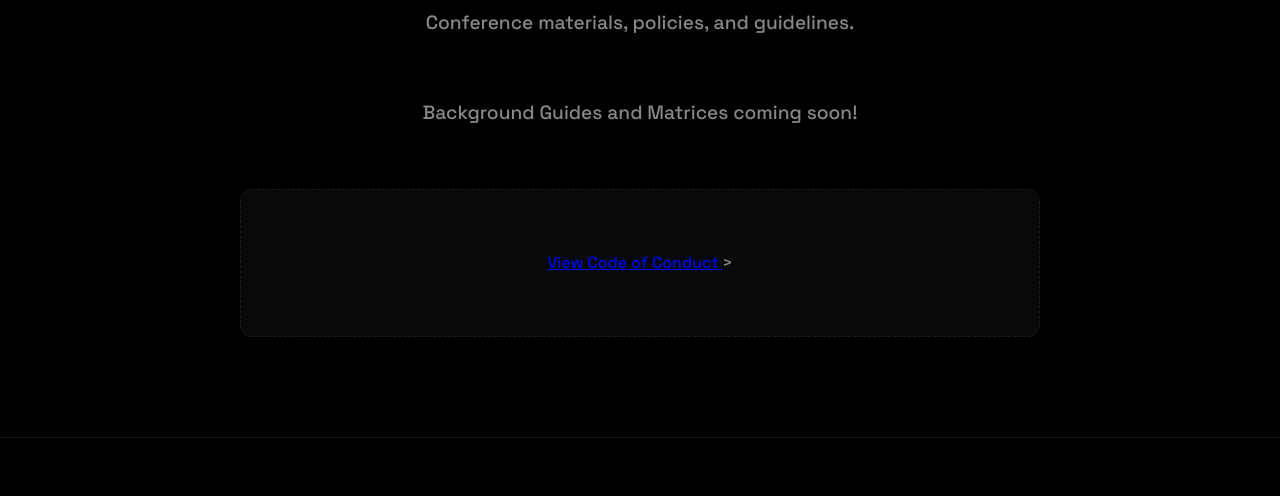
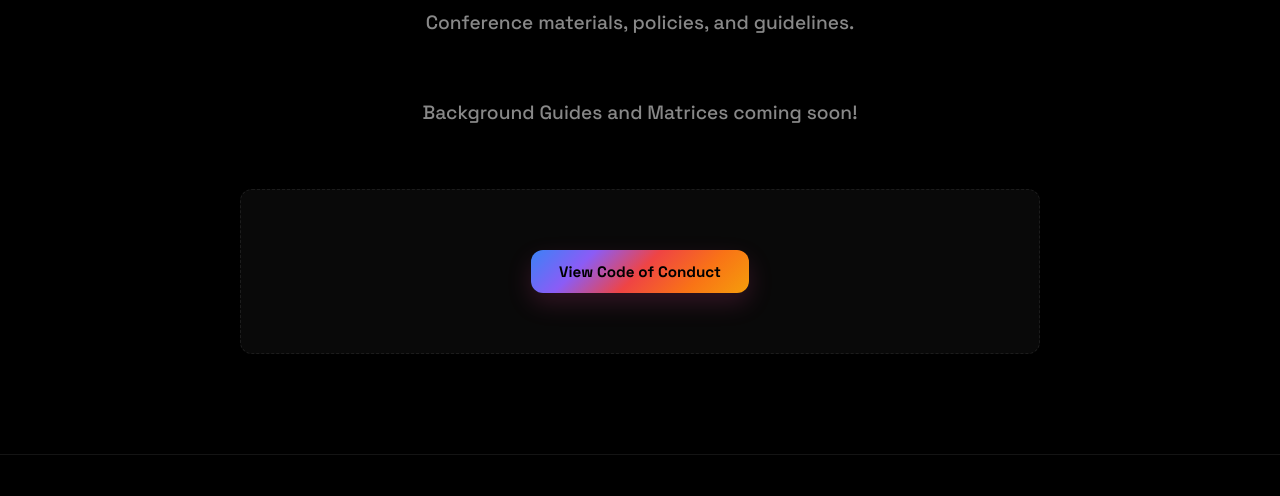
Before and after one commit to saathvik2009pramod/GWHMUN2026, a plain HTML site: page resources.html in a window 1280 px wide. Shown: the part 282-778 px from the top of the page. Drawn offline with Linux system fonts and the light colour scheme; a web font is replaced by a local one.

Commit message:
Add glowing button styles to resources.html
Added styles for glowing buttons and hover effects.

```diff
--- a/resources.html
+++ b/resources.html
@@ -58,7 +58,30 @@
         .gradient-text { background: var(--gradient-glow); -webkit-background-clip: text; -webkit-text-fill-color: transparent; display: inline-block; }
         .section-subtitle { color: var(--text-muted); font-size: 1.2rem; margin-bottom: 60px; max-width: 600px; margin-left: auto; margin-right: auto; text-align: center; }
         .placeholder-box { background: var(--surface-color); border: 1px dashed var(--border-color); border-radius: 12px; padding: 60px; text-align: center; color: var(--text-muted); max-width: 800px; margin: 0 auto; }
+        .btn-glow {
+    display: inline-flex !important;
+    align-items: center;
+    justify-content: center;
+    padding: 14px 28px !important;
+    background: var(--gradient-glow) !important;
+    color: #000 !important;
+    font-weight: 800 !important;
+    font-size: 0.95rem !important;
+    line-height: 1 !important;
+    border-radius: 12px !important;
+    text-decoration: none !important;
+    border: none !important;
+    box-shadow: 0 10px 25px rgba(236, 72, 153, 0.18);
+    transition: transform 0.3s ease, box-shadow 0.3s ease, filter 0.3s ease;
+}
 
+.btn-glow:hover {
+    transform: translateY(-2px) scale(1.03);
+    box-shadow: 0 14px 30px rgba(236, 72, 153, 0.3);
+    filter: brightness(1.05);
+}
+
+footer { border-top: 1px solid var(--border-color); padding: 80px 0; text-align: center; }
         /* Footer */
 
         .pdf-preview {
@@ -110,7 +133,7 @@
        <div class="placeholder-box">
     <a href="./recs/CODEofCONDUCT.pdf" target="_blank" class="btn-glow">
         View Code of Conduct
-    </a>>
+    </a>
 </div>
     </section>
 
```
